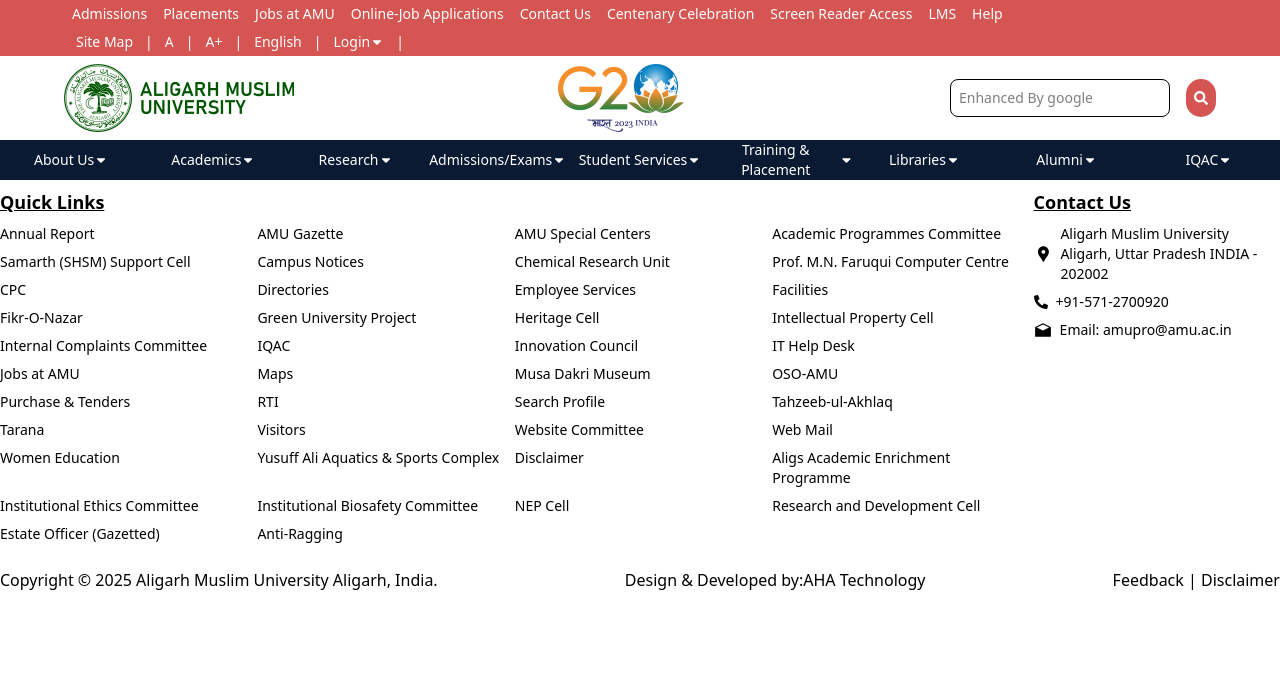
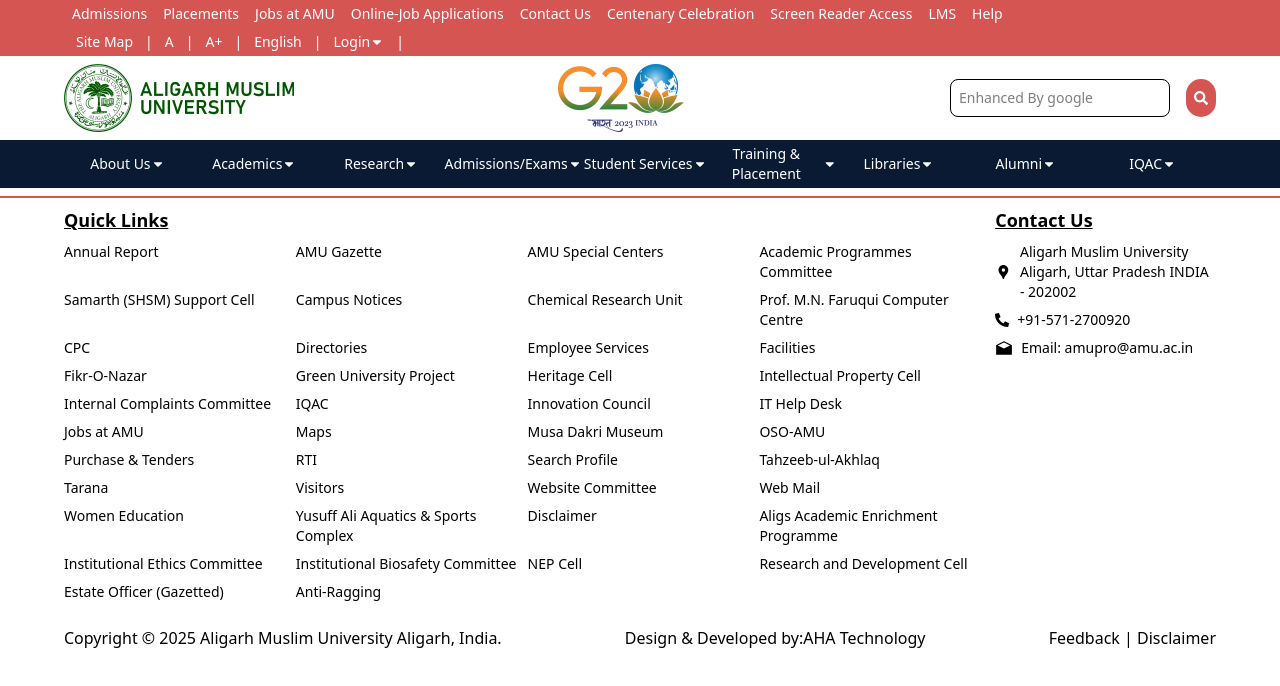
Before and after one commit to Sameerkhan9412/amu-web-assignment, a React (Vite) app: page / in a window 1280 px wide. Shown: the top 686 px of the page. Built offline with nearby package versions, Linux system fonts and the light colour scheme.

Commit message:
update footer

```diff
--- a/src/components/common/Footer.jsx
+++ b/src/components/common/Footer.jsx
@@ -1,41 +1,60 @@
-import React from 'react'
-import { footerLinks } from '../../utils/common-utils'
-import { MdLocationPin } from 'react-icons/md'
-import { FaMailBulk, FaPhone } from 'react-icons/fa'
-import { IoMailOpenSharp } from 'react-icons/io5'
+import React from "react";
+import { footerLinks } from "../../utils/common-utils";
+import { MdLocationPin } from "react-icons/md";
+import { FaMailBulk, FaPhone } from "react-icons/fa";
+import { IoMailOpenSharp } from "react-icons/io5";
 
 const Footer = () => {
   return (
-    <div className='grid grid-cols-5 gap-3'>
-    <div className=' col-span-4'>
-        <h1 className='font-bold underline text-lg my-2'>Quick Links</h1>
-        <div className='grid grid-cols-4 gap-2 text-sm'>
-            {
-                footerLinks.map((link,index)=>(
-                    <a href="#" className='hover:text-[#D45552]'>{link}</a>
-                ))
-            }
+    <div className="w-full border-t-2 border-[#D45552] mt-2 ">
+      <div className="grid grid-cols-5 gap-3 max-w-6xl mx-auto">
+        <div className=" col-span-4">
+          <h1 className="font-bold underline text-lg my-2">Quick Links</h1>
+          <div className="grid grid-cols-4 gap-2 text-sm">
+            {footerLinks.map((link, index) => (
+              <a href="#" className="hover:text-[#D45552]">
+                {link}
+              </a>
+            ))}
           </div>
         </div>
         <div>
-        <h1 className='font-bold underline text-lg my-2 w-full'>Contact Us</h1>
-        <div className='flex flex-col gap-2 text-sm'>
-            <span className='flex items-center'><MdLocationPin className='mr-2 text-4xl'/><a href="" className='hover:text-[#D45552]'>Aligarh Muslim University Aligarh, Uttar Pradesh INDIA - 202002</a></span>
-            <span className='flex items-center'><FaPhone className='mr-2 rotate-90'/><a href="" className='hover:text-[#D45552]'>+91-571-2700920</a></span>
-            <span className='flex items-center'><IoMailOpenSharp className='mr-2 text-lg'/><a href="" className='hover:text-[#D45552]'> Email: amupro@amu.ac.in</a></span>
+          <h1 className="font-bold underline text-lg my-2 w-full">
+            Contact Us
+          </h1>
+          <div className="flex flex-col gap-2 text-sm">
+            <span className="flex items-center">
+              <MdLocationPin className="mr-2 text-4xl" />
+              <a href="" className="hover:text-[#D45552]">
+                Aligarh Muslim University Aligarh, Uttar Pradesh INDIA - 202002
+              </a>
+            </span>
+            <span className="flex items-center">
+              <FaPhone className="mr-2 rotate-90" />
+              <a href="" className="hover:text-[#D45552]">
+                +91-571-2700920
+              </a>
+            </span>
+            <span className="flex items-center">
+              <IoMailOpenSharp className="mr-2 text-lg" />
+              <a href="" className="hover:text-[#D45552]">
+                {" "}
+                Email: amupro@amu.ac.in
+              </a>
+            </span>
           </div>
         </div>
-    <div>
-
-
-    </div>
-        <div className='flex items-center justify-between w-full col-span-5'>
-            <span>Copyright &copy; 2025 Aligarh Muslim University Aligarh, India.</span>
+        <div></div>
+        <div className="flex items-center justify-between w-full col-span-5">
+          <span>
+            Copyright &copy; 2025 Aligarh Muslim University Aligarh, India.
+          </span>
           <span>Design & Developed by:AHA Technology</span>
           <span>Feedback | Disclaimer</span>
         </div>
       </div>
-  )
-}
+    </div>
+  );
+};
 
-export default Footer
+export default Footer;
--- a/src/components/common/Navbar.jsx
+++ b/src/components/common/Navbar.jsx
@@ -52,14 +52,16 @@
             </button>
           </div>
         </div>
-        <div className=" bg-[#0A1A32] flex gap-4  h-10  ">
+        <div className=" bg-[#0A1A32] w-full  ">
+          <div className="max-w-6xl mx-auto">
         {bottomNavBarLinks.map((category, index) => (
           <div key={index} className="flex justify-evenly w-full">
             {Object.entries(category).map(([section, links]) => (
-                <button className=" py-2 w-full hover:bg-[#D45552] flex items-center justify-center cursor-pointer">{section}{section.length>0&&(<FaCaretDown/>)}</button>
+                <button className=" py-1 w-full hover:bg-[#D45552] flex items-center justify-center cursor-pointer">{section}{section.length>0&&(<FaCaretDown/>)}</button>
             ))}
           </div>
         ))}
+        </div>
       </div>
       </div>
     </div>
```
Lines whose indentation alone changed are shown as unchanged.
